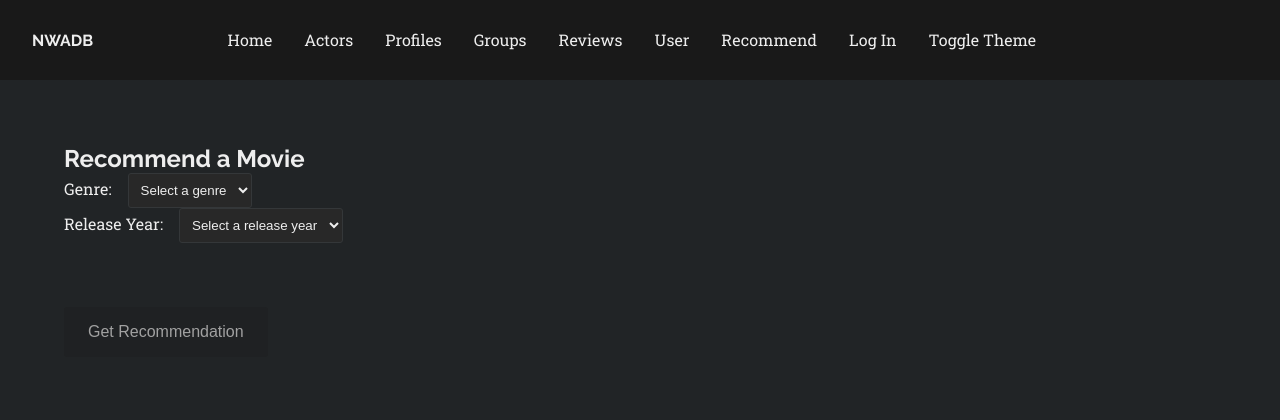
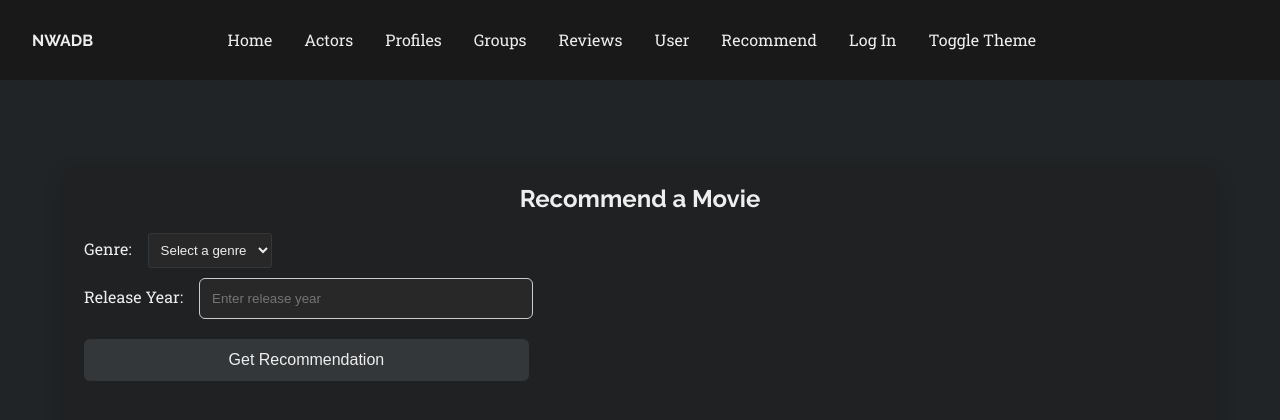
Before and after one commit to TVT22-6/movieApp, a React (Create React App) app in the folder react-movie/: page /recommend in a window 1280 px wide. Shown: the top 420 px of the page. Built offline with nearby package versions, Linux system fonts and the light colour scheme.

Commit message:
Recommendation
Final fixes to recommendation tab

```diff
--- a/react-movie/src/components/recommendMovie.js
+++ b/react-movie/src/components/recommendMovie.js
@@ -11,10 +11,12 @@ const RecommendMovie = () => {
 
   const handleGenreChange = (event) => {
     setSelectedGenre(event.target.value);
+    console.log("Genre change", event.target.value);
   };
 
   const handleReleaseYearChange = (event) => {
     setSelectedReleaseYear(event.target.value);
+    console.log("Release year", event.target.value);
   };
 
   const handleRecommendation = async () => {
@@ -23,15 +25,20 @@ const RecommendMovie = () => {
       return;
     }
 
+    const startYear = selectedReleaseYear.split('-')[0];
+
     const API_KEY = "d4f64de4"; // Replace with your actual API key
-    const API_URL = `https://www.omdbapi.com?apikey=${API_KEY}&s=${selectedGenre}&y=${selectedReleaseYear}&type=movie`;
+    //const API_URL = `https://www.omdbapi.com?apikey=${API_KEY}&s=${selectedGenre}&y=${selectedReleaseYear}&type=movie`;
+    const API_URL = `https://www.omdbapi.com?apikey=${API_KEY}&s=${selectedGenre}&y=${startYear}&type=movie`;
 
     try {
       const response = await fetch(API_URL);
+      console.log(API_URL);
       const data = await response.json();
+      console.log(data);
 
       if (data.Response === "True" && data.Search && data.Search.length > 0) {
-        // Handle recommended movie data as needed
+
         setRecommendedMovies(data.Search);
         console.log("Recommended Movie:", data.Search[0]);
       } else {
@@ -44,7 +51,11 @@ const RecommendMovie = () => {
 
   return (
     <div>
+      <div className="component-recommend">
       <h2>Recommend a Movie</h2>
+      <div className="manage-buttons">
+
+
       <div>
         <label>Genre:</label>
         <select value={selectedGenre} onChange={handleGenreChange}>
@@ -56,26 +67,29 @@ const RecommendMovie = () => {
           ))}
         </select>
       </div>
+      </div>
 
       <div>
         <label>Release Year:</label>
-        <select value={selectedReleaseYear} onChange={handleReleaseYearChange}>
-          <option value="" disabled>Select a release year</option>
-          {releaseYears.map((year) => (
-            <option key={year} value={year}>
-              {year}
-            </option>
-          ))}
-        </select>
+        <input
+          type="text"
+          value={selectedReleaseYear}
+          onChange={handleReleaseYearChange}
+          placeholder="Enter release year"
+        />
       </div>
+
+
+      <button onClick={handleRecommendation}>Get Recommendation</button>
+
 
       <div className="container">
         {recommendedMovies.map((movie, index) => (
           <RecommendationCard key={index} movie={movie} />
         ))}
       </div>
+      </div>
 
-      <button onClick={handleRecommendation}>Get Recommendation</button>
     </div>
   );
 };
--- a/react-movie/src/components/recommendationCard.jsx
+++ b/react-movie/src/components/recommendationCard.jsx
@@ -1,20 +1,51 @@
-import React from 'react';
+import React, { useState } from 'react';
 
 const RecommendationCard = ({ movie }) => {
+  const [showWatchButton, setShowWatchButton] = useState(false);
+
+  const handleMouseEnter = () => {
+    setShowWatchButton(true);
+  };
+
+  const handleMouseLeave = () => {
+    setShowWatchButton(false);
+  };
+
+  const handleWatchClick = () => {
+    // Replace 'YOUR_YOUTUBE_VIDEO_URL' with the actual YouTube video URL
+    window.location.href = 'https://www.youtube.com/watch?v=dQw4w9WgXcQ&ab_channel=RickAstley';
+  };
+
   return (
-    <div className="recommendation-card">
+    <div className='movie-list'>
+      <div className="movie">
         <div>
           <p>{movie.Year}</p>
         </div>
-      <div>
-        <img src={movie.Poster !== 'N/A' ? movie.Poster : 'https://via.placeholder.com/400'} alt={movie.Title} />
+        <div
+          onMouseEnter={handleMouseEnter}
+          onMouseLeave={handleMouseLeave}
+        >
+          <img
+            src={movie.Poster !== 'N/A' ? movie.Poster : 'https://via.placeholder.com/400'}
+            alt={movie.Title}
+          />
         </div>
         <div>
           <span>{movie.Type}</span>
           <h3>{movie.Title}</h3>
+          <div
+          onMouseEnter={handleMouseEnter}
+          onMouseLeave={handleMouseLeave}
+          >
+          {showWatchButton && (
+            <button onClick={handleWatchClick}>Watch this movie</button>
+          )}
+          </div>
+        </div>
       </div>
     </div>
   );
-}
+};
 
 export default RecommendationCard;
--- a/react-movie/src/styles/App.css
+++ b/react-movie/src/styles/App.css
@@ -1003,3 +1003,47 @@ label[for="searchTerm"] {
   margin: 20px;
   color: #eee;
 }
+
+.component-recommend {
+  margin: 20px auto;
+  padding: 20px;
+  border-radius: 12px;
+  box-shadow: 0 10px 20px rgba(0, 0, 0, 0.2);
+  background-color: #1f2123;
+}
+
+/* Heading styles */
+.component-recommend h2 {
+  text-align: center;
+  color: #eee;
+  margin-bottom: 20px;
+}
+
+/* Input styles */
+.component-recommend input {
+  width: 30%;
+  padding: 12px;
+  margin: 10px 0;
+  border: 1px solid #ccc;
+  border-radius: 6px;
+  box-sizing: border-box;
+  background-color: #282828;
+  color: #eee;
+  outline: none;
+}
+
+/* Button styles */
+.component-recommend button {
+  background-color: #343739;
+  color: #eee;
+  padding: 12px 15px;
+  margin: 10px 0;
+  border: none;
+  cursor: pointer;
+  width: 40%;
+  border-radius: 6px;
+}
+
+.component-recommend button:hover {
+  opacity: 0.8;
+}
```
Lines whose indentation alone changed are shown as unchanged.
